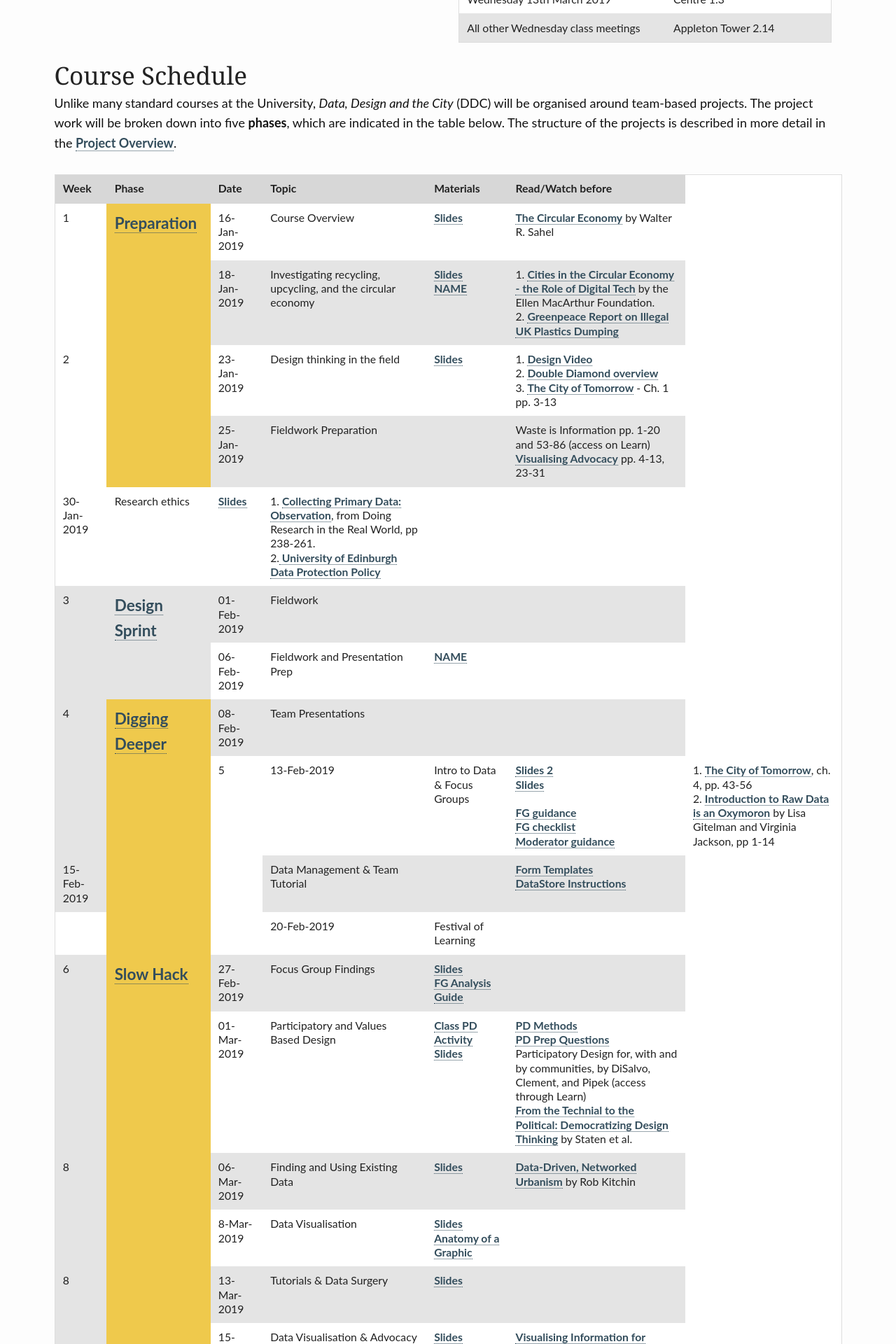
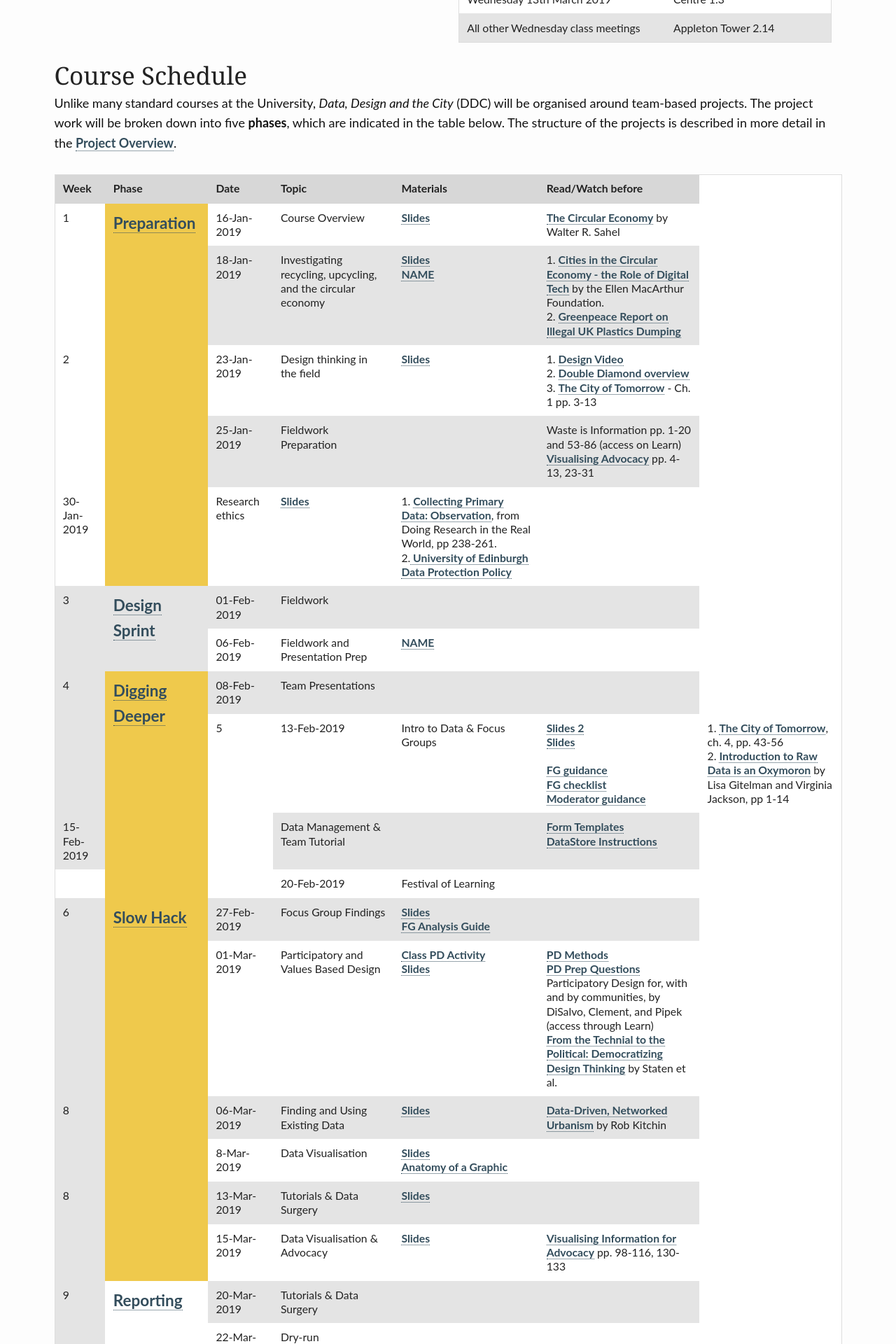
Before and after one commit to edinburghlivinglab/ddc, a Jekyll site: the page built from pages/syllabus.md, in a window 1280 px wide. Shown: the part 620-2540 px from the top of the page at 70% size. Built offline with Jekyll 4.4.1, drawn with Linux system fonts in a browser that asks for light colours.

Commit message:
Update syllabus.md

```diff
--- a/pages/syllabus.md
+++ b/pages/syllabus.md
@@ -75,7 +75,7 @@ permalink: "/syllabus/"
         <tbody>
             <tr>
                 <td rowspan="2">1</td>
-                <td rowspan="4" valign="middle" bgcolor="#EFC94C">
+                <td rowspan="5" valign="middle" bgcolor="#EFC94C">
                     <p class="teaser"><a href="{{ site.baseurl }}/preparation/">Preparation</a></p>
                 </td>
                 <td>16-Jan-2019</td>
```
